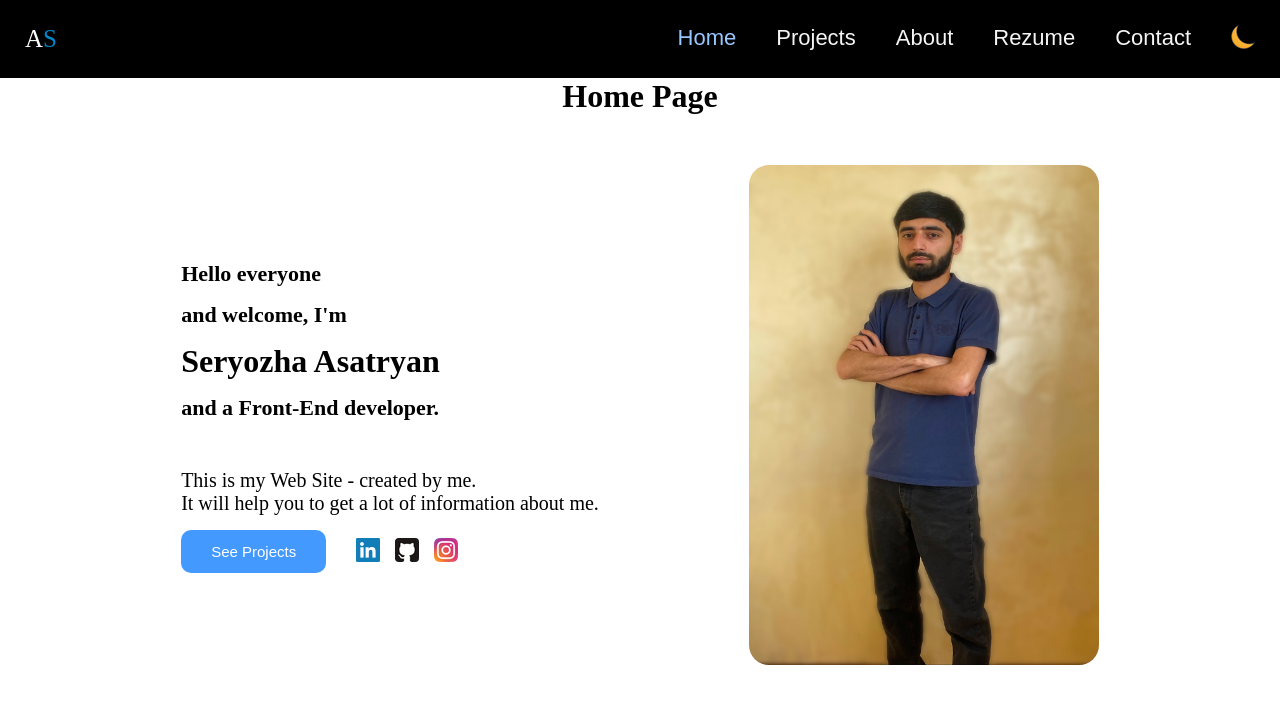
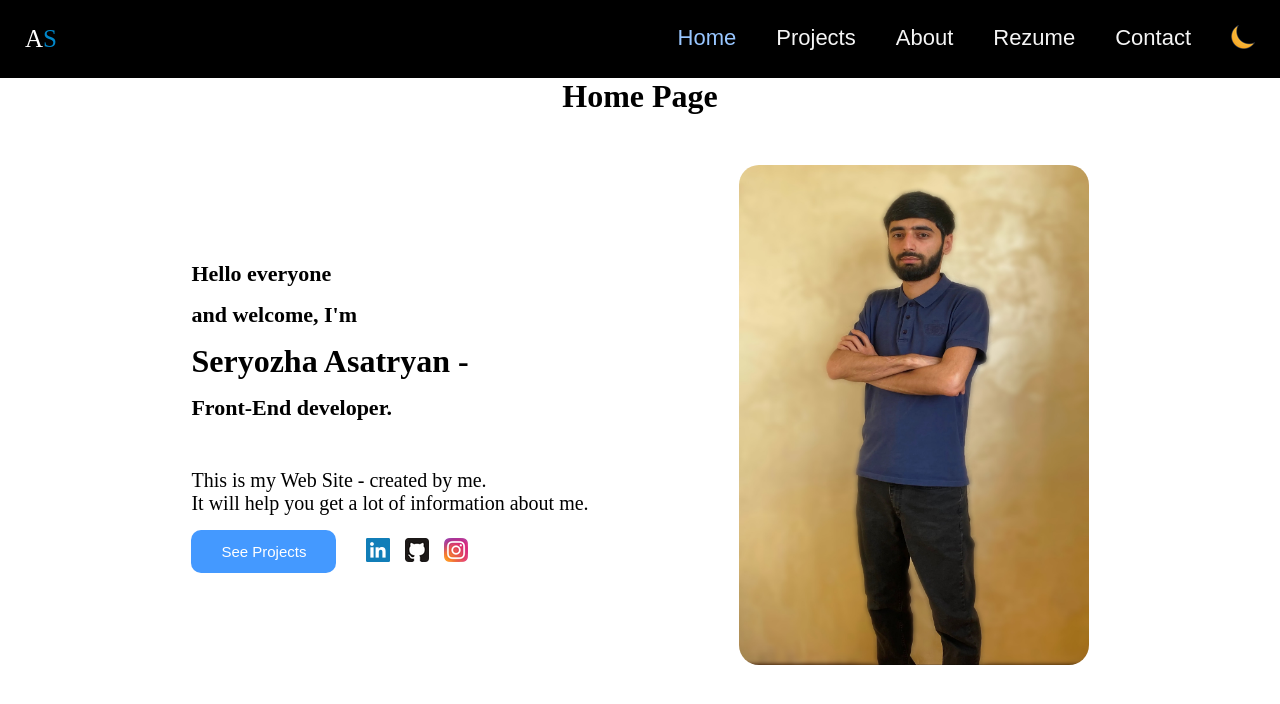
Before and after one commit to Seryozha02/personal-website, a React (Create React App) app: page / in a window 1280 px wide. Shown: the top 704 px of the page. Built offline with nearby package versions, Linux system fonts and the light colour scheme.

Commit message:
some changing

```diff
--- a/src/components/AboutPage.css
+++ b/src/components/AboutPage.css
@@ -154,6 +154,7 @@
         flex-direction: column;
         row-gap: 15px;
     }
+
     .infoForRight, .infoForRightDarkMode {
         display: flex;
         flex-direction: column;
@@ -180,6 +181,10 @@
         width: 290px;
     }
 
+    .infoForLeft span:nth-child(3) {
+        height: 410px;
+    }
+
     .infoForRight span, .infoForRightDarkMode span {
             width: 290px;
         }
--- a/src/components/AboutPage.jsx
+++ b/src/components/AboutPage.jsx
@@ -44,13 +44,13 @@ function AboutPage({ changingMode, outsideCloser }) {
                 <b>MY OLD PC</b>
               </p>
               <br />
-              Everything started when I was a child and got my first computer.
+              Everything started when I was a child and got my first computer in 2011.
               It was an obscure device for me - I wanted to explore everything
               in it. And then my journey began - finding and losing, opening and
               closing, downloading and deleting, etc. And when I was a teenager,
               I fully realized that I wanted to master a profession that would
               be related to computers, creativity, innovation – and that was the
-              programmer.
+              programmer.Now programming is both my hobby and profession.
             </span>
           </div>
         </div>
--- a/src/components/HomePage.css
+++ b/src/components/HomePage.css
@@ -16,8 +16,6 @@
     padding-bottom: 15px;
     transition: 2s ease-in-out;
 }
-
-
 
 .pageTittle {
     text-align: center;
--- a/src/components/HomePage.jsx
+++ b/src/components/HomePage.jsx
@@ -1,5 +1,5 @@
 import "./HomePage.css"
-import SeryozhaAsatryan from "../Images/SeryozhaAsatryan1.jpg"
+import SeryozhaAsatryan from "../Images/SeryozhaAsatryan.jpg"
 import {Link, useNavigate} from 'react-router-dom';
 import linkedInIcon from "../Images/linkedinIcon.png"
 import githubIcon from "../Images/githubIcon.png"
@@ -27,12 +27,12 @@ function HomePage({changingMode, outsideCloser}) {
             <div className={changingMode === "light" ? "homePageLeftSide" : "homePageLeftSideDarkMode"}>
               <p>Hello everyone</p>
               <p>and welcome, I'm</p>
-              <h1>Seryozha Asatryan</h1>
-              <p>and a Front-End developer.</p>
+              <h1>Seryozha Asatryan -</h1>
+              <p>Front-End developer.</p>
                     <br />
               <span>
                 This is my Web Site - created by me. <br />
-                It will help you to get a lot of information about me.
+                It will help you get a lot of information about me.
               </span>
                 <div className="divForButtons">
                     <button className={changingMode === "light" ? "seeProjectsButton" : "seeProjectsButtonDarkMode"} onClick={navigateToProjects}>See Projects</button> <br />
--- a/src/components/RezumePage.jsx
+++ b/src/components/RezumePage.jsx
@@ -33,7 +33,7 @@ function RezumePage({changingMode, outsideCloser}) {
             outsideCloser()
         }}>
             <h1 className={changingMode === "light" ? "pageTittle" : "pageTittleDarkMode"}>Rezume</h1>
-            <span className="spanForRezume">Here is my CV, if you interested you can download it.</span>
+            <span className="spanForRezume">Here is my CV, if you are interested, you can download it.</span>
             <div className="divForRezume">
                 <img className="myCV" src={CV} alt="" />
             </div>
```
Also changed, not shown: src/App.css (+0 -7 lines), src/Images/SeryozhaAsatryan.jpg (renamed from src/Images/SeryozhaAsatryan1.jpg), src/Images/SeryozhaAsatryan.png (deleted).
